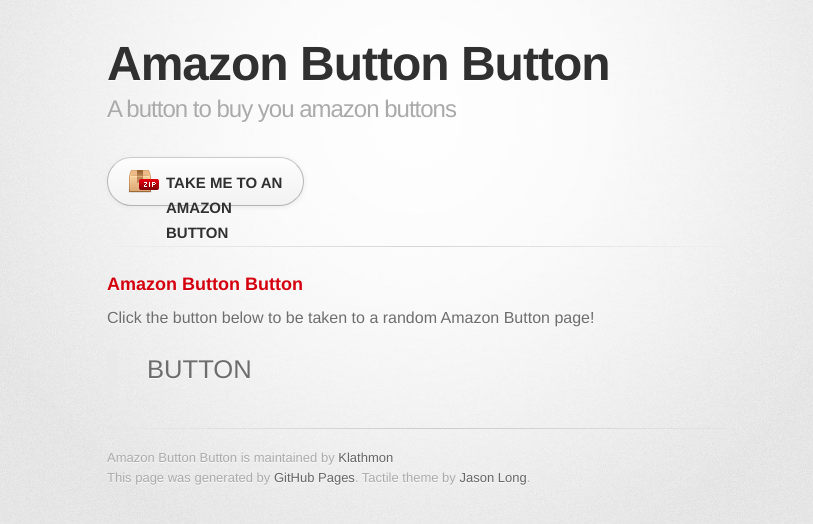
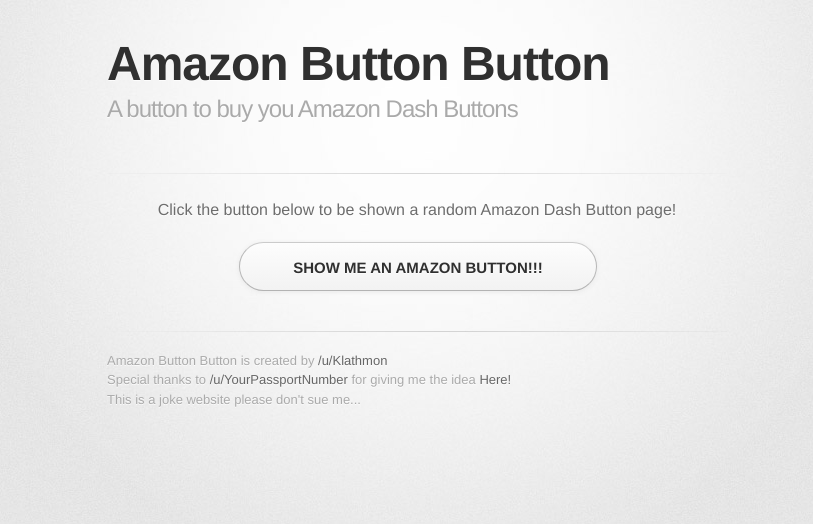
Before and after one commit to Klathmon/amazonbuttonbutton, a plain HTML site: page index.html in a window 1280 px wide. Shown: the whole page, without its empty margins (223-1036 px from the left). Drawn offline with Linux system fonts and the light colour scheme; a web font is replaced by a local one.

Commit message:
make the stupid thing...

```diff
--- a/index.html
+++ b/index.html
@@ -6,11 +6,10 @@
     <link href='https://fonts.googleapis.com/css?family=Chivo:900' rel='stylesheet' type='text/css'>
     <link rel="stylesheet" type="text/css" href="stylesheets/stylesheet.css" media="screen">
     <link rel="stylesheet" type="text/css" href="stylesheets/github-dark.css" media="screen">
-    <link rel="stylesheet" type="text/css" href="stylesheets/print.css" media="print">
     <!--[if lt IE 9]>
     <script src="//html5shiv.googlecode.com/svn/trunk/html5.js"></script>
     <![endif]-->
-    <title>Amazon Button Button by Klathmon</title>
+    <title>Amazon Button Button</title>
   </head>
 
   <body>
@@ -19,42 +18,66 @@
 
         <header>
           <h1>Amazon Button Button</h1>
-          <h2>A button to buy you amazon buttons</h2>
+          <h2>A button to buy you Amazon Dash Buttons</h2>
         </header>
-
-        <section id="downloads" class="clearfix">
-          <a href="https://github.com/Klathmon/amazonbuttonbutton/zipball/master" id="download-zip" class="button"><span>TAKE ME TO AN AMAZON BUTTON</span></a>
-        </section>
-
         <hr>
 
-        <section id="main_content">
-          <h3>
-<a id="amazon-button-button" class="anchor" href="#amazon-button-button" aria-hidden="true"><span class="octicon octicon-link"></span></a>Amazon Button Button</h3>
+        <section id="main_content" class="clearfix">
+          <p>Click the button below to be shown a random Amazon Dash Button page!</p>
 
-<p>Click the button below to be taken to a random Amazon Button page!</p>
-
-<blockquote>
-<p>BUTTON</p>
-</blockquote>
+          <blockquote>
+            <!-- default to the most random of links in case they don't have Javascript -->
+            <a
+              href="http://www.amazon.com/Tide-Dash-Button-Limited-Release/dp/B00WJ12MQ8"
+              id="goto-button"
+              class="button"><span>SHOW ME AN AMAZON BUTTON!!!</span></a>
+          </blockquote>
         </section>
 
         <footer>
-          Amazon Button Button is maintained by <a href="https://github.com/Klathmon">Klathmon</a><br>
-          This page was generated by <a href="https://pages.github.com">GitHub Pages</a>. Tactile theme by <a href="https://twitter.com/jasonlong">Jason Long</a>.
+          Amazon Button Button is created by <a href="https://www.reddit.com/user/Klathmon">/u/Klathmon</a><br>
+          Special thanks to <a href="https://www.reddit.com/user/YourPassportNumber">/u/YourPassportNumber</a> for giving me the idea <a href="https://www.reddit.com/r/gadgets/comments/3i78m1/the_dash_button_good_design_for_amazon_bad_for/cue3pm6">Here!</a><br>
+          This is a joke website please don't sue me...
         </footer>
 
-                  <script type="text/javascript">
-            var gaJsHost = (("https:" == document.location.protocol) ? "https://ssl." : "http://www.");
-            document.write(unescape("%3Cscript src='" + gaJsHost + "google-analytics.com/ga.js' type='text/javascript'%3E%3C/script%3E"));
-          </script>
-          <script type="text/javascript">
-            try {
-              var pageTracker = _gat._getTracker("UA-66685637-1");
-            pageTracker._trackPageview();
-            } catch(err) {}
-          </script>
+        <script type="text/javascript">
+          var listOfButtons = [
+            'http://www.amazon.com/Tide-Dash-Button-Limited-Release/dp/B00WJ12MQ8',
+            'http://www.amazon.com/Glad-Bags-Dash-Button-Limited/dp/B00WJ10ZFS',
+            'http://www.amazon.com/Cottonelle-Dash-Button-Limited-Release/dp/B00WJ11J4O',
+            'http://www.amazon.com/Gatorade-Dash-Button-Limited-Release/dp/B00WJ13HVM',
+            'http://www.amazon.com/Smartwater-Dash-Button-Limited-Release/dp/B00WJ139CO',
+            'http://www.amazon.com/Amazon-Elements-Baby-Wipes-Button/dp/B00WJ14LEE',
+            'http://www.amazon.com/Clorox-Disinfecting-Wipes-Dash-Button/dp/B00WJ10OJK',
+            'http://www.amazon.com/Gillette-Dash-Button-Limited-Release/dp/B00WJ13X2K',
+            'http://www.amazon.com/Huggies-Dash-Button-Limited-Release/dp/B00WJ10L8E',
+            'http://www.amazon.com/Izze-Dash-Button-Limited-Release/dp/B00WJ11RGE',
+            'http://www.amazon.com/Wellness-Natural-Food-Dash-Button/dp/B00WJ145MW',
+            'http://www.amazon.com/Larabar-Dash-Button-Limited-Release/dp/B00WJ12FSI',
+            'http://www.amazon.com/Olay-Dash-Button-Limited-Release/dp/B00WJ12ZFG',
+            'http://www.amazon.com/Gerber-Formula-Dash-Button-Limited/dp/B00WL1UC2W',
+            'http://www.amazon.com/LOreal-Youth-Code-Dash-Button/dp/B00WJ11HZ0',
+            'http://www.amazon.com/Bounty-Dash-Button-Limited-Release/dp/B00Q5LSNBG',
+            'http://www.amazon.com/Kraft-Macaroni-Cheese-Dash-Button/dp/B00WJ13MVM',
+            'http://www.amazon.com/Maxwell-House-Coffee-Dash-Button/dp/B00WJ12EPC',
+          ];
 
+          var chosenUrl = listOfButtons[Math.floor(Math.random() * (listOfButtons.length))];
+
+          document.querySelector('#goto-button').href = chosenUrl;
+        </script>
+
+
+        <script>
+          (function(i,s,o,g,r,a,m){i['GoogleAnalyticsObject']=r;i[r]=i[r]||function(){
+          (i[r].q=i[r].q||[]).push(arguments)},i[r].l=1*new Date();a=s.createElement(o),
+          m=s.getElementsByTagName(o)[0];a.async=1;a.src=g;m.parentNode.insertBefore(a,m)
+          })(window,document,'script','//www.google-analytics.com/analytics.js','ga');
+
+          ga('create', 'UA-66685637-1', 'auto');
+          ga('send', 'pageview');
+
+        </script>
       </div>
     </div>
   </body>
--- a/stylesheets/stylesheet.css
+++ b/stylesheets/stylesheet.css
@@ -105,9 +105,9 @@ header h2 {
 a.button {
   display: block;
   float: left;
-  width: 179px;
+  width: 340px;
   padding: 12px 8px 12px 8px;
-  margin-right: 14px;
+  margin-left: 92px;
   font-size: 15px;
   font-weight: bold;
   line-height: 25px;
@@ -149,7 +149,8 @@ a.button:hover {
 a.button span {
   display: block;
   height: 23px;
-  padding-left: 50px;
+  padding-left: 25px;
+  padding-right: 25px;
 }
 
 #download-zip span {
@@ -371,3 +372,8 @@ footer a:hover {
 
 /* Mobile Portrait Size to Mobile Landscape Size (devices and browsers) */
 @media only screen and (max-width: 479px) { }
+
+
+#main_content {
+	text-align: center;
+}
```
